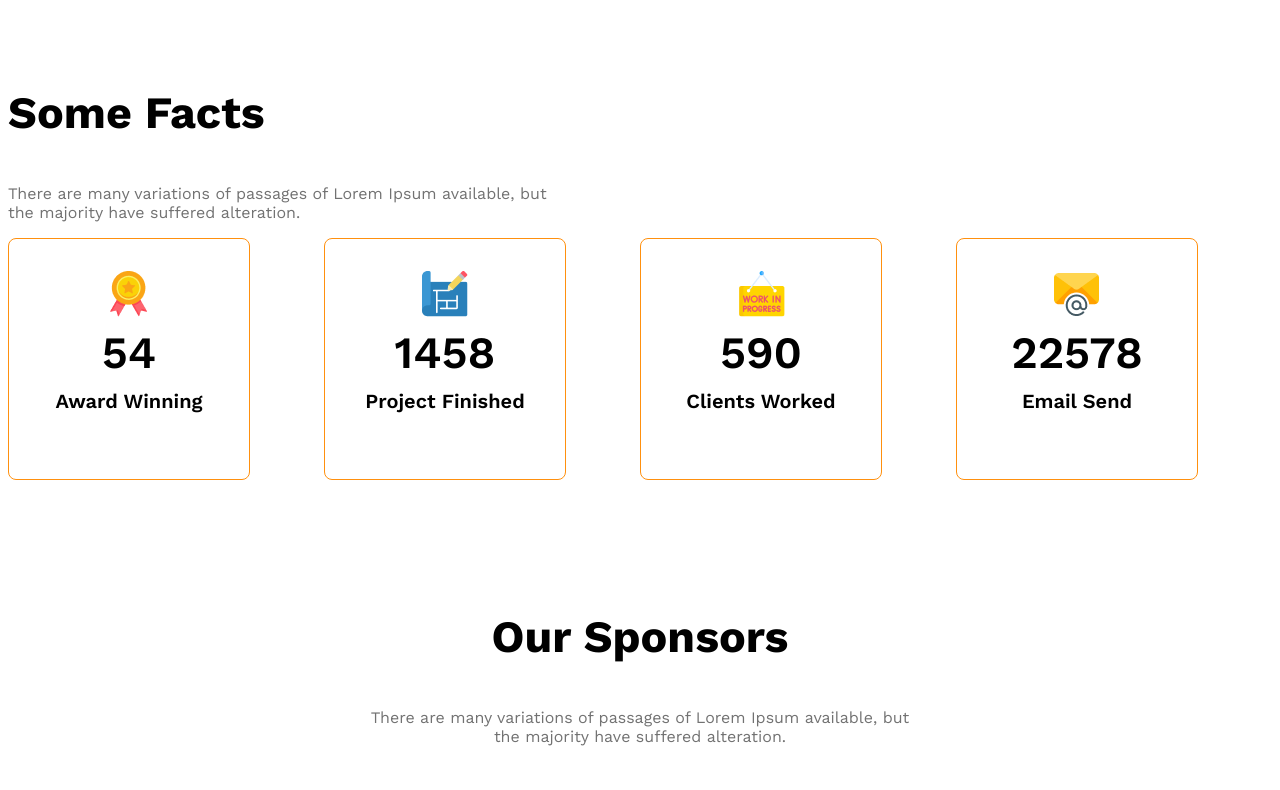
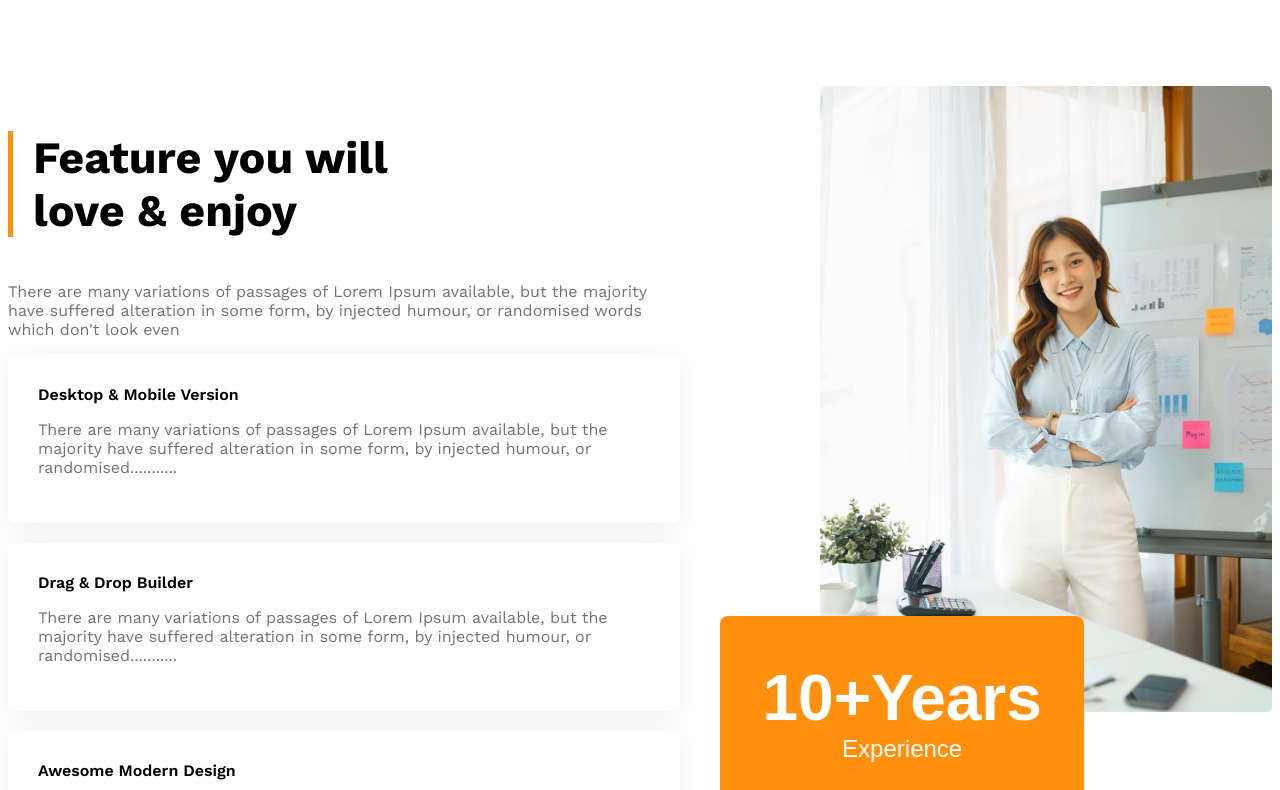
Before and after one commit to rakibhassannayem/G3-architect-website, a plain HTML site: page index.html in a window 1280 px wide. Shown: the part 2066-2856 px from the top of the page. Drawn offline with nearby package versions, Linux system fonts and the light colour scheme.

Commit message:
feature section done

```diff
--- a/architects.css
+++ b/architects.css
@@ -104,6 +104,41 @@ main > section{
 #quick-list{
   font-weight: 500;
 }
+/* feature section related styles*/
+
+.features{
+  gap: 140px;
+}
+#feature-section-title{
+  border-left: 5px solid #FF900E;
+  padding-left: 20px;
+}
+.feature-card{
+  padding: 30px;
+  border-radius: 8px;
+  box-shadow: 0 4px 30px rgba(0, 0, 0, 0.06);
+  margin-bottom: 20px;
+}
+.feature-card .feature-title{
+  font-weight: 600;
+  font-style: 1.25rem;
+  margin-top: 0;
+  margin-bottom: 0;
+}
+#experience-badge{
+  padding: 45px 42px;
+  font-size: 1.5rem;
+  font-weight: 500;
+  margin-left: -100px;
+  margin-top: -100px;
+}
+#experience-year{
+  font-size: 4rem;
+  font-weight: 700;
+}
+.featured-architect img{
+  width: 100%;
+}
 
 /* some facts related styles */
 .facts-container{
@@ -153,7 +188,8 @@ main > section{
 @media screen and (max-width: 576px) {
   .navbar,
   .nav-links,
-  .teams{
+  .teams,
+  .features{
     flex-direction: column;
   }
 
@@ -176,12 +212,17 @@ main > section{
     justify-items: center;
     gap: 50px;
   }
+  #experience-badge{
+    margin-top: 20px;
+    margin-left: 20px;
+  }
 
 }
 
 /* medium size device */
 @media screen and (min-width: 576px) and (max-width: 992px) {
-  .teams{
+  .teams,
+  .features{
     flex-direction: column;
   }
   .our-features{
@@ -193,4 +234,8 @@ main > section{
     gap: 50px;
     justify-items: center;
   }
+  #experience-badge{
+    margin-top: 20px;
+    margin-left: 20px;
+  }
 }
--- a/index.html
+++ b/index.html
@@ -41,6 +41,40 @@
         <button class="btn-primary">Explore More</button>
       </div>
     </section>
+
+    <!-- features section starts -->
+     <section class="features display-flex">
+      <div>
+        <h3 id="feature-section-title" class="section-title">Feature you will<br>love & enjoy</h3>
+        <p class="text-light-gray">There are many variations of passages of Lorem Ipsum available, but the majority have suffered alteration in some form, by injected humour, or randomised words which don't look even</p>
+
+        <!-- feature card container -->
+         <div class="feature-card">
+          <h4 class="feature-title">Desktop & Mobile Version</h4>
+          <p class="text-light-gray">There are many variations of passages of Lorem Ipsum available, but the majority have suffered alteration in some form, by injected humour, or randomised...........</p>
+         </div>
+         <div class="feature-card">
+          <h4 class="feature-title">Drag & Drop Builder</h4>
+          <p class="text-light-gray">There are many variations of passages of Lorem Ipsum available, but the majority have suffered alteration in some form, by injected humour, or randomised...........</p>
+         </div>
+         <div class="feature-card">
+          <h4 class="feature-title">Awesome Modern Design</h4>
+          <p class="text-light-gray">There are many variations of passages of Lorem Ipsum available, but the majority have suffered alteration in some form, by injected humour, or randomised...........</p>
+         </div>
+         <div class="feature-card">
+          <h4 class="feature-title">Super Easy to Edit</h4>
+          <p class="text-light-gray">There are many variations of passages of Lorem Ipsum available, but the majority have suffered alteration in some form, by injected humour, or randomised...........</p>
+         </div>
+      </div>
+      <div class="featured-architect">
+        <img src="./images/architect.png" alt="">
+        <button id="experience-badge" class="btn-primary">
+          <span id="experience-year">10+Years</span>
+          <br>
+          <span>Experience</span>
+        </button>
+      </div>
+     </section>
 
     <!-- some facts -->
     <section class="some-facts">
```
